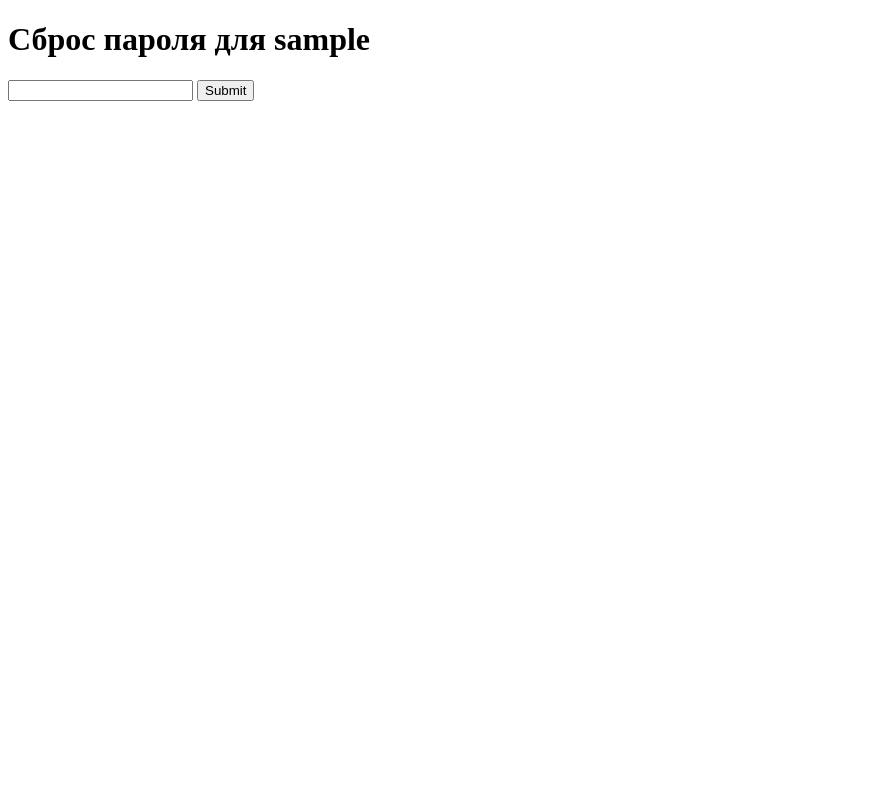
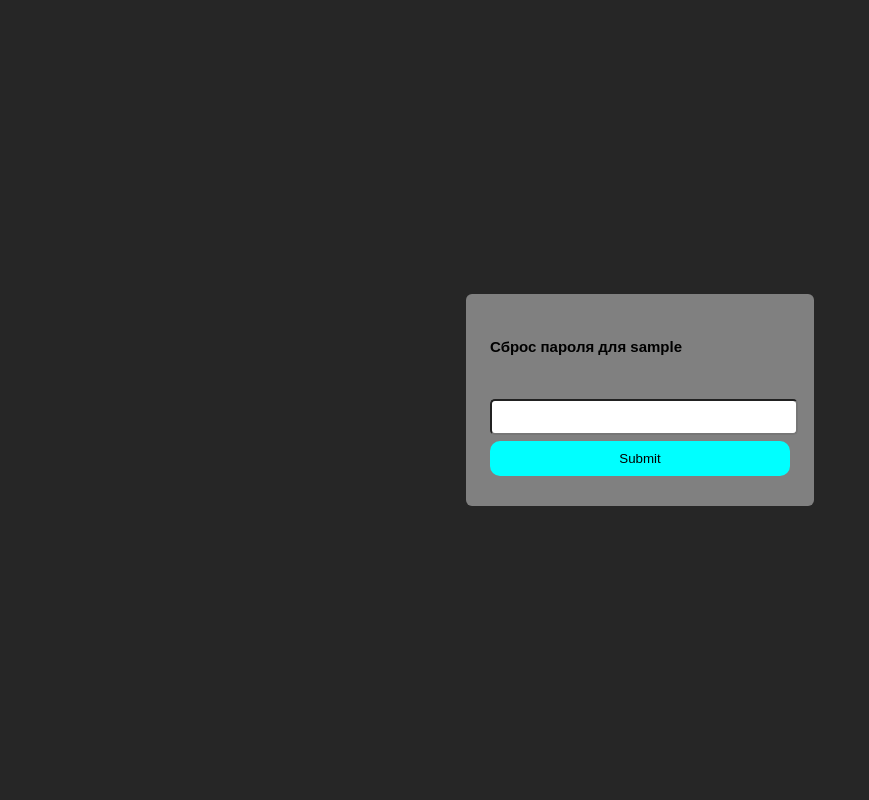
Before and after one commit to dev-team-3-4/all-seeing-eye, a Django app: page /web/sample/reset/1 in a window 1280 px wide. Shown: the whole page, without its empty margins (0-869 px from the left). Run offline with Django 4.2, Linux system fonts and the light colour scheme; parts of the project's set-up code (start-up, migrations or seed data) failed here and were passed over.

```diff
--- /dev/null
+++ b/triangle/frontend/static/css/reset_password.css
@@ -0,0 +1,8 @@
+
+#register_container {
+    display: block;
+}
+
+.cian_button {
+    background-color: cyan;
+}
--- a/triangle/frontend/templates/reset_password.html
+++ b/triangle/frontend/templates/reset_password.html
@@ -1,3 +1,5 @@
+{% load static %}
+
 <!doctype html>
 <html lang="ru">
 <head>
@@ -5,17 +7,26 @@
     <meta name="viewport"
           content="width=device-width, user-scalable=no, initial-scale=1.0, maximum-scale=1.0, minimum-scale=1.0">
     <meta http-equiv="X-UA-Compatible" content="ie=edge">
+    <link rel="stylesheet" href="{% static 'css/index.css' %}" type="text/css">
+    <link rel="stylesheet" href="{% static 'css/reset_password.css' %}" type="text/css">
     <title>Сбросить пароль</title>
 </head>
 <body>
-<h1>
+<div id="main-container">
+    <div class="auth">
+        <div id="register_container" class="inner_modal">
+            <h1 class="from_text">
                 Сброс пароля для {{ username }}
             </h1>
             <form method="post" action="/user/{{ username }}/reset/">
                 {% csrf_token %}
                 <input type="hidden" value="{{ key }}" name="key">
-    <input type="password" name="password">
-    <input type="submit">
+                <input type="password" name="password" class="from_text">
+                <input type="submit" class="button cian_button">
             </form>
+        </div>
+    </div>
+</div>
+
 </body>
 </html>
```
Also changed, not shown: triangle/frontend/static/js/reset_password.js (added). Lines whose indentation alone changed are shown as unchanged.
